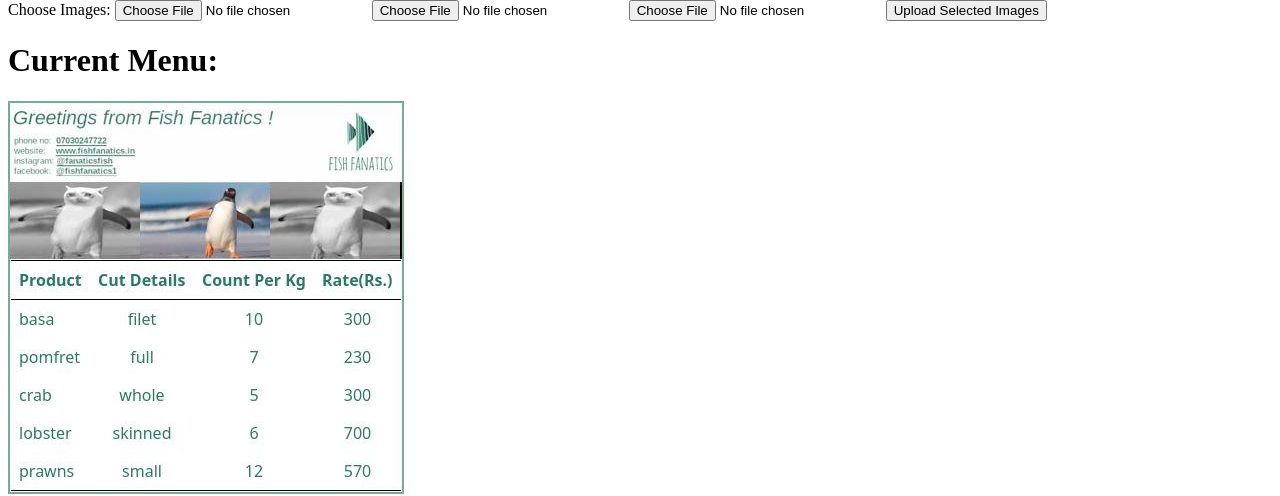
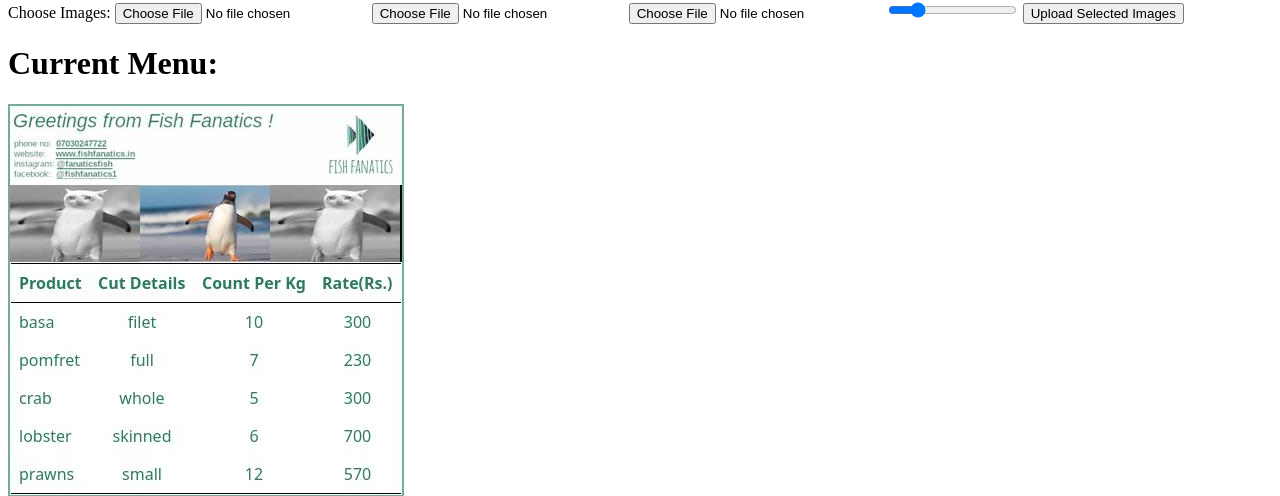
Before and after one commit to amodnija/MenuMaker, a Django app: template online_menu_maker/templates/base.html in a window 1280 px wide. Shown: the part 26-522 px from the top of the page. Run offline with Django 3.2, Linux system fonts and the light colour scheme; the template is opened without the code that fills it, so the values that code supplies are empty.

Commit message:
very minor changes

```diff
--- a/online_menu_maker/templates/base.html
+++ b/online_menu_maker/templates/base.html
@@ -19,6 +19,7 @@
         <input type="file" name="img1" class="button">
         <input type="file" name="img2" class="button">
         <input type="file" name="img3" class="button">
+        <input type="range" min="0.5" max="3" step="0.1" value="1" class="button">
         <button type="submit">Upload Selected Images</button>
     </form>
     <h1>Current Menu:</h1>
```
Also changed, not shown: 1 other file.
